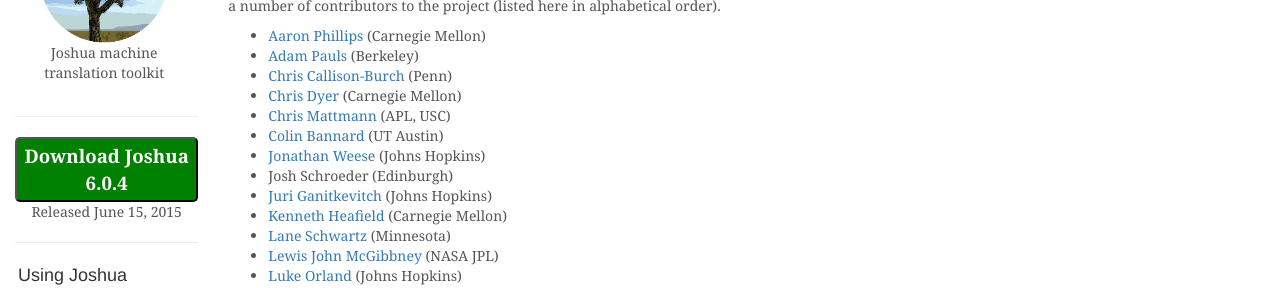
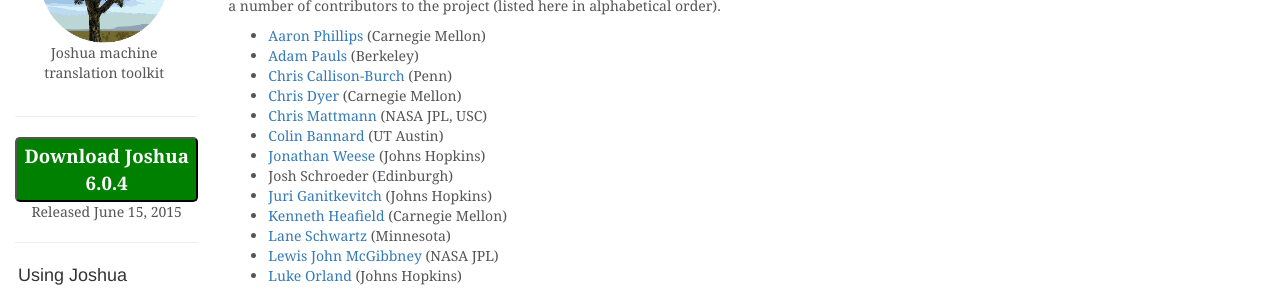
Before and after one commit to joshua-decoder/joshua-decoder.github.com, a Jekyll site: the page built from contributors.md, in a window 1280 px wide. Shown: the part 130-418 px from the top of the page. Built offline with Jekyll 4.4.1, drawn with Linux system fonts in a browser that asks for light colours; nearby versions of some CDN libraries; comment, search, counter and statistics services are not loaded.

Commit message:
fix mattmann affil.

```diff
--- a/contributors.md
+++ b/contributors.md
@@ -12,7 +12,7 @@
 - [Adam Pauls](http://www.eecs.berkeley.edu/~adpauls/) (Berkeley)
 - [Chris Callison-Burch](http://cs.jhu.edu/~ccb/) (Penn)
 - [Chris Dyer](http://www.cs.cmu.edu/~cdyer/) (Carnegie Mellon)
-- [Chris Mattmann](http://sunset.usc.edu/~mattmann/) (APL, USC)
+- [Chris Mattmann](http://sunset.usc.edu/~mattmann/) (NASA JPL, USC)
 - [Colin Bannard](http://comp.ling.utexas.edu/~bannard/) (UT Austin)
 - [Jonathan Weese](http://cs.jhu.edu/~jonny/) (Johns Hopkins)
 - Josh Schroeder (Edinburgh)
```
